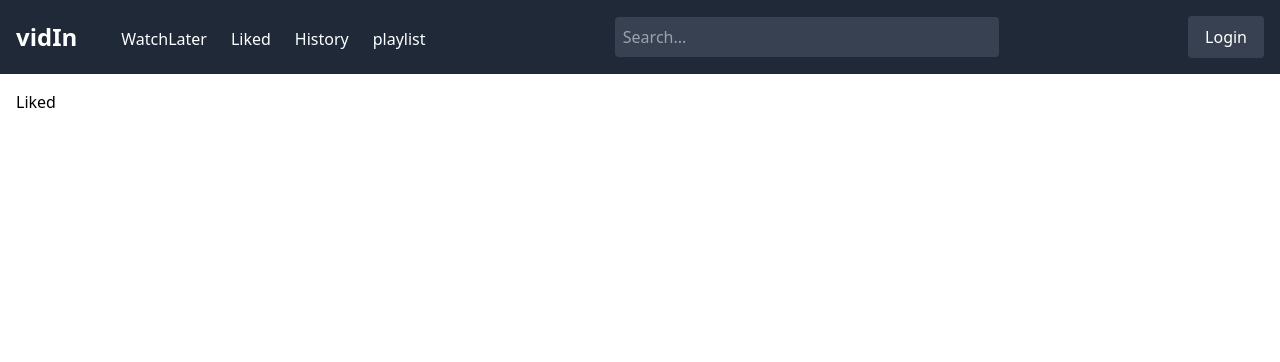
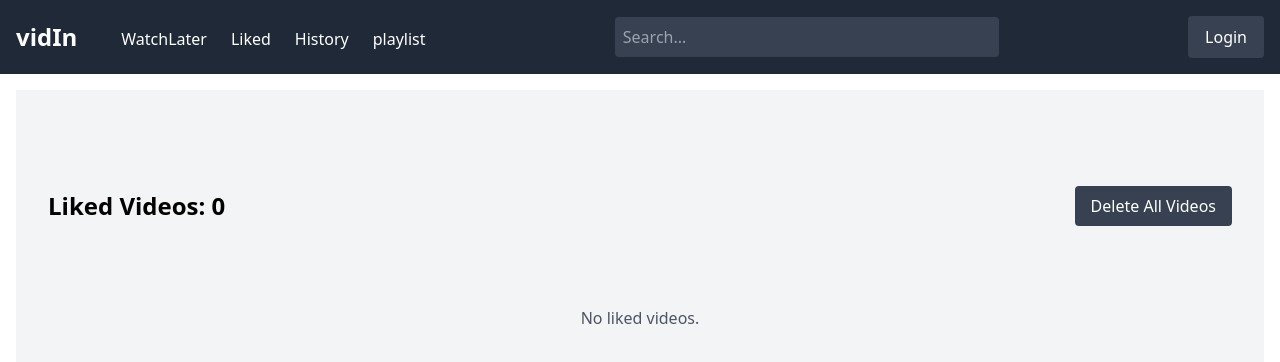
Before and after one commit to RaviPratihast/vidin, a React (Create React App) app: page /liked in a window 1280 px wide. Shown: the top 362 px of the page. Built offline with nearby package versions, Linux system fonts and the light colour scheme.

Commit message:
fit: add and remove liked video

```diff
--- a/src/Pages/Liked-page/Liked.jsx
+++ b/src/Pages/Liked-page/Liked.jsx
@@ -1,7 +1,70 @@
+// import React from "react";
+// import { useVideo } from "../../Context/Video-Context/VideoContext";
+
+// const Liked = () => {
+//   const { state, dispatch } = useVideo();
+//   return <div>{console.log(state.liked)}</div>;
+// };
+
+// export { Liked };
+
 import React from "react";
+import { useVideo } from "../../Context/Video-Context/VideoContext";
+import { VideoCard, Button } from "../../component/index-component";
+import DeleteIcon from "@mui/icons-material/Delete";
 
 const Liked = () => {
-  return <div>Liked</div>;
+  const { state, dispatch } = useVideo();
+
+  const handleDeleteAll = () => {
+    dispatch({ type: "CLEAR_LIKED" });
+  };
+
+  const handleDeleteVideo = (video) => {
+    dispatch({
+      type: "REMOVE_FROM_LIKED",
+      payload: video,
+    });
+    console.log("hello");
+  };
+
+  return (
+    <div className="min-h-screen bg-gray-100 pt-24 pb-12 px-4 sm:px-6 lg:px-8">
+      <div className="max-w-7xl mx-auto">
+        <div className="flex justify-between items-center mb-4">
+          <h3 className="text-2xl font-semibold">
+            Liked Videos: {state.liked.length}
+          </h3>
+          <button
+            onClick={handleDeleteAll}
+            className="bg-gray-700 text-white px-4 py-2 rounded hover:bg-gray-600 focus:outline-none"
+          >
+            Delete All Videos
+          </button>
+        </div>
+
+        {state.liked.length > 0 ? (
+          <div className="grid grid-cols-1 sm:grid-cols-2 md:grid-cols-3 lg:grid-cols-4 xl:grid-cols-5 gap-6">
+            {state.liked.map((video) => (
+              <div key={video.id} className="relative">
+                <VideoCard video={video} />
+                <Button
+                  className="absolute top-2 right-2 bg-gray-700 text-white px-2 py-1 rounded hover:bg-gray-600 focus:outline-none"
+                  onClick={() => handleDeleteVideo(video)}
+                >
+                  <DeleteIcon />
+                </Button>
+              </div>
+            ))}
+          </div>
+        ) : (
+          <div className="mt-20 flex justify-center text-gray-600">
+            <p>No liked videos.</p>
+          </div>
+        )}
+      </div>
+    </div>
+  );
 };
 
 export { Liked };
```
